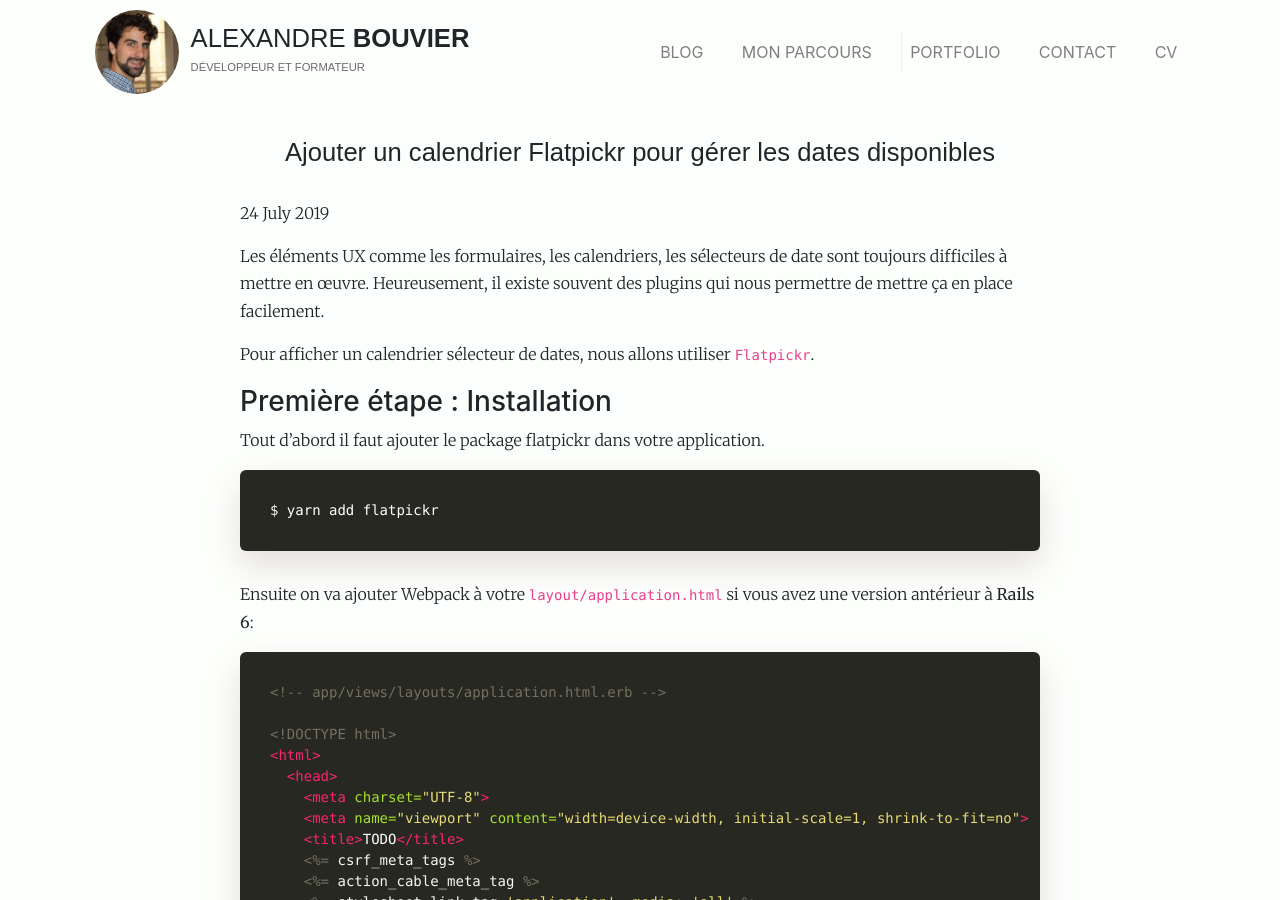
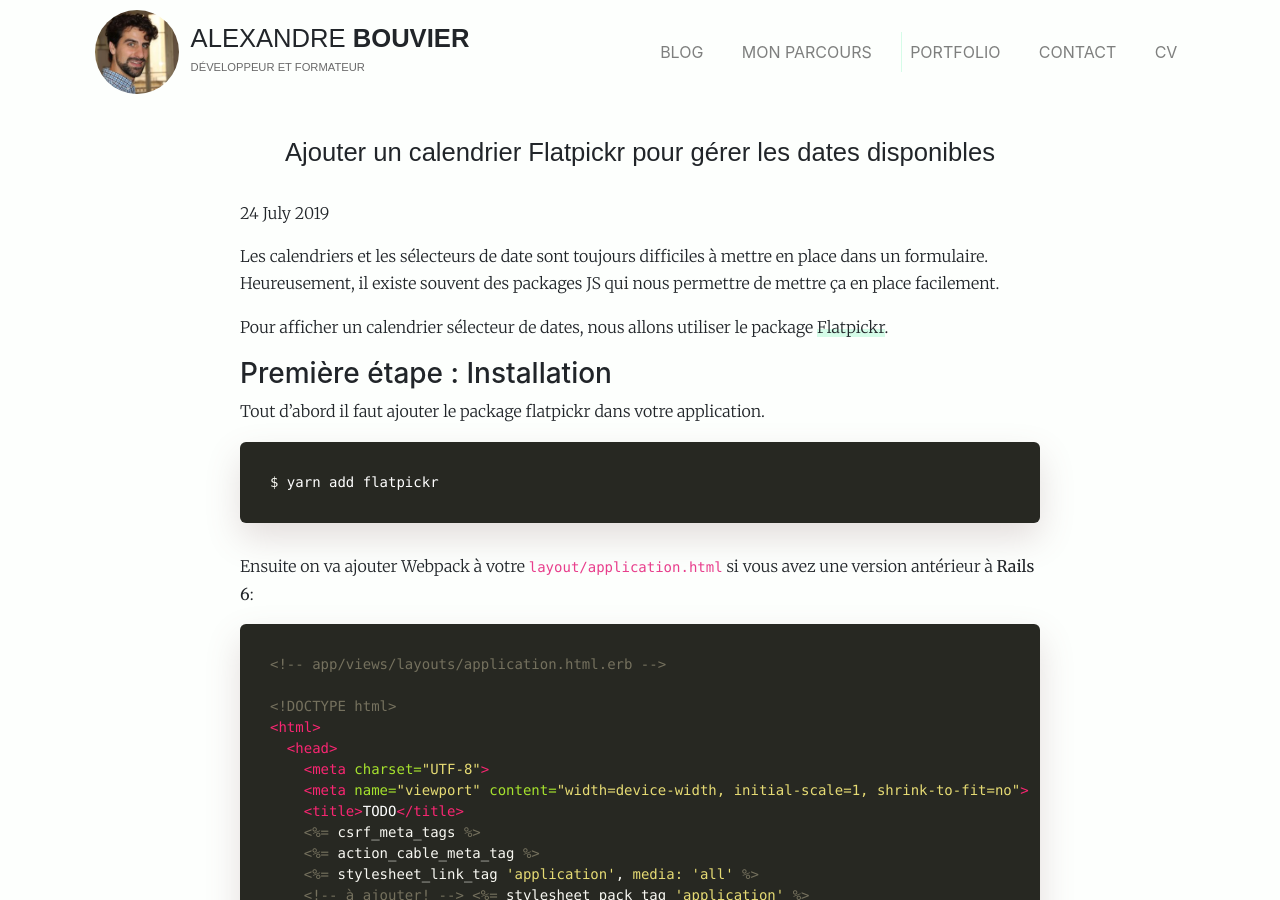
Before and after one commit to alexandrebk/alexandrebk.github.io, a Jekyll site: the page built from _posts/2019-07-24-flatpicker-in-rails.md, in a window 1280 px wide and 900 px high. Built offline with Jekyll 4.4.1, drawn with Linux system fonts in a browser that asks for light colours; nearby versions of some CDN libraries; some of the changed text lies outside the part shown.

Commit message:
Update Flatpicker in Rails

```diff
--- a/_posts/2019-07-24-flatpicker-in-rails.md
+++ b/_posts/2019-07-24-flatpicker-in-rails.md
@@ -6,9 +6,9 @@
 tags: "flatpickr, datepickr"
 ---
 
-Les éléments UX comme les formulaires, les calendriers, les sélecteurs de date sont toujours difficiles à mettre en œuvre. Heureusement, il existe souvent des plugins qui nous permettre de mettre ça en place facilement.
+Les calendriers et les sélecteurs de date sont toujours difficiles à mettre en place dans un formulaire. Heureusement, il existe souvent des packages JS qui nous permettre de mettre ça en place facilement.
 
-Pour afficher un calendrier sélecteur de dates, nous allons utiliser `Flatpickr`.
+Pour afficher un calendrier sélecteur de dates, nous allons utiliser le package <a href="https://flatpickr.js.org" class= "underlined" target="_blank">Flatpickr</a>.
 
 ### Première étape : Installation
 
@@ -159,8 +159,14 @@
   <div class="form-wrapper">
     <h2>Book a flat</h2>
     <%= simple_form_for [@flat, @booking] do |f| %>
-      <%= f.input :start_date, label: "Sélectionnez vos dates:", as: :string, required: false, input_html: { id: "range_start", class: "d-none"} %>
-      <%= f.input :end_date, label: false, as: :string, required: false, input_html: { id: "range_end", class: "d-none" } %>
+      <%= f.input :start_date, label: "Sélectionnez vos dates:",
+                               as: :string,
+                               required: false,
+                               input_html: { id: "range_start", class: "d-none"} %>
+      <%= f.input :end_date, label: false,
+                             as: :string,
+                             required: false,
+                             input_html: { id: "range_end", class: "d-none" } %>
       <%= f.button :submit, "Book", class: "btn btn-primary" %>
     <% end %>
   </div>
@@ -176,5 +182,3 @@
 ### Second Bonus pour afficher le prix total de façon dynamique
 
 Souvent sur ce type d'application, le prix total s'affiche et se modifie en fonction des dates sélectionnées. Le tuto pour l'affichage dynamique, c'est <a href="/2020/03/31/dynamic-element.html" class= "underlined">ici</a>
-
-La documentation officielle de Flatpicker est disponible <a href="https://flatpickr.js.org/examples/#basic" class= "underlined" target="_blank">ici</a>
--- a/sitemap.xml
+++ b/sitemap.xml
@@ -41,7 +41,7 @@
   </url>
   <url>
     <loc>http://www.alexandrebouvier.fr/2019/07/24/flatpicker-in-rails.html</loc>
-    <lastmod>2019-07-23T12:37:53+00:00</lastmod>
+    <lastmod>2021-08-06T17:45:00+00:00</lastmod>
     <priority>0.64</priority>
   </url>
   <url>
```
